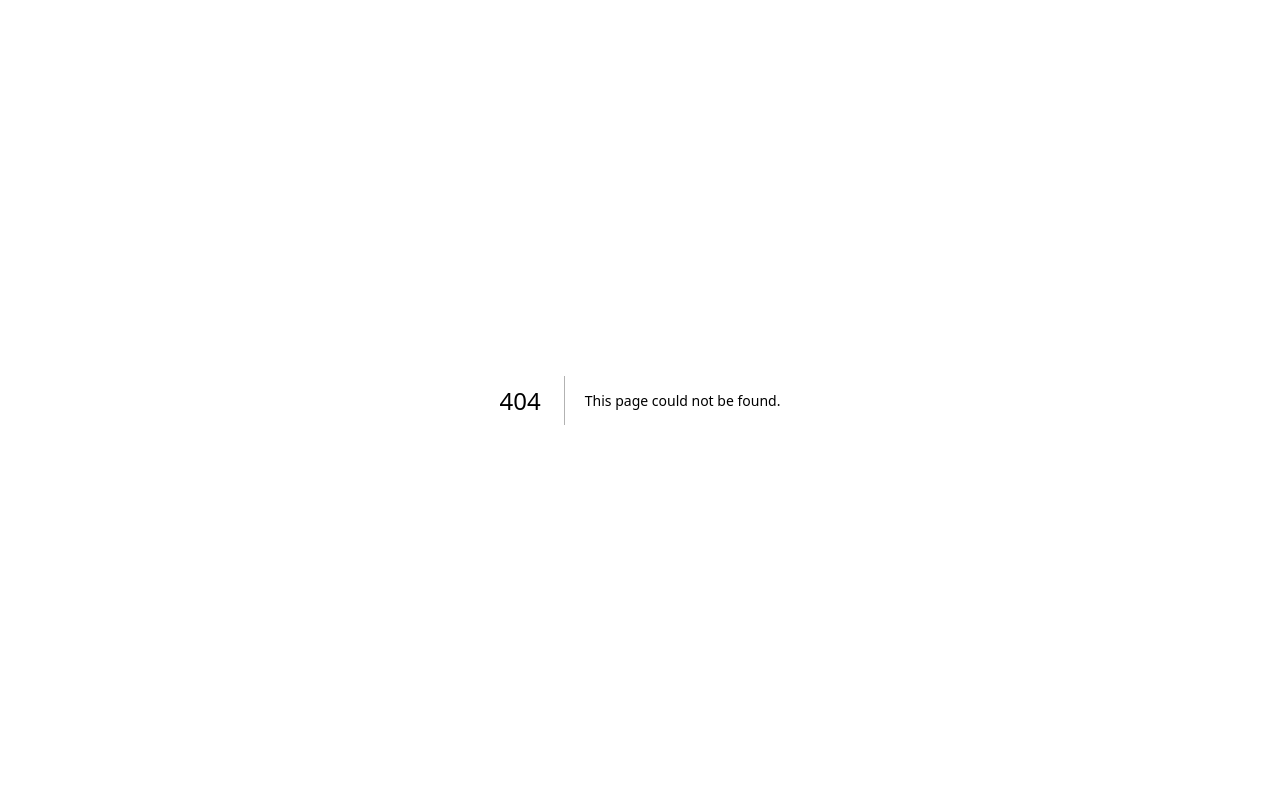
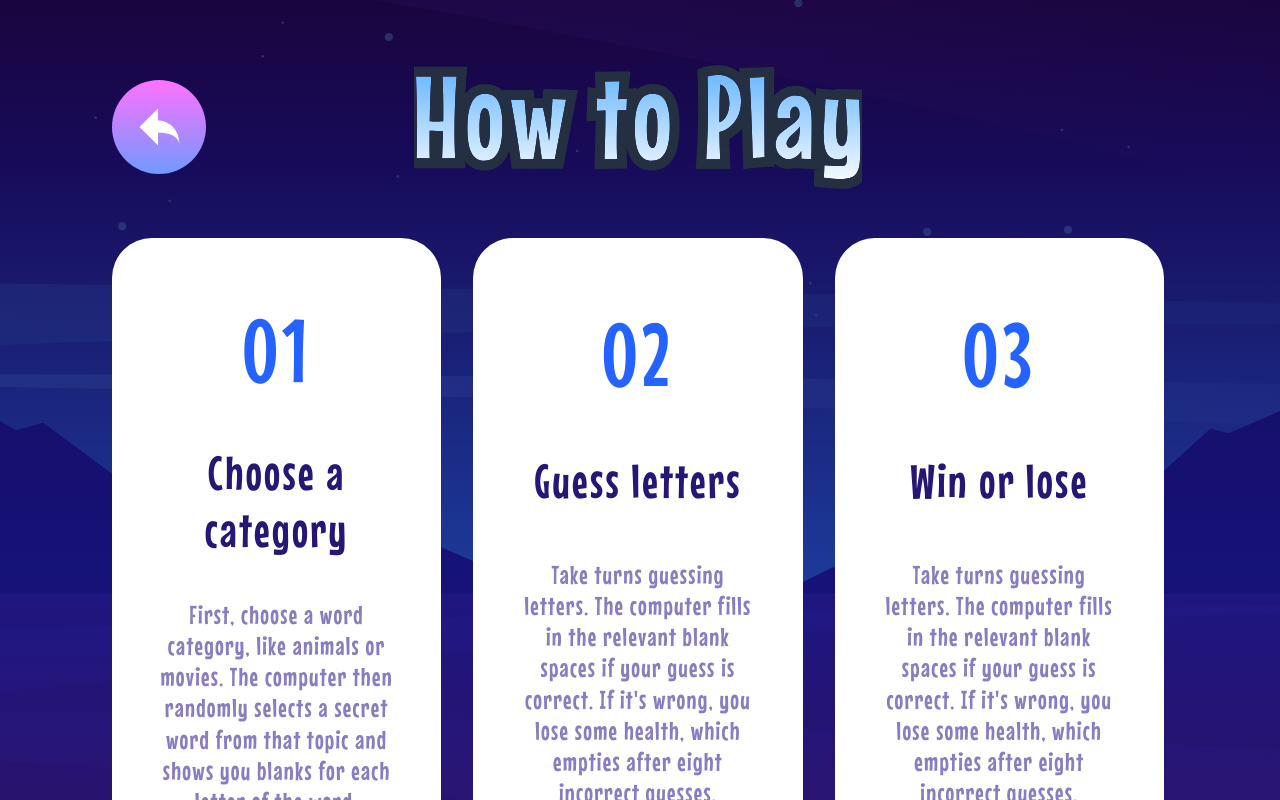
Before and after one commit to tryea/frontend-mentor-hangman-game, a Next.js app: page /how-to-play in a window 1280 px wide. Before the commit this address had no page. Built offline with nearby package versions, Linux system fonts and the light colour scheme.

Commit message:
how-to-play page

```diff
--- /dev/null
+++ b/src/app/how-to-play/page.tsx
@@ -0,0 +1,79 @@
+import Image from "next/image";
+import Link from "next/link";
+
+export default function HowToPlayPage() {
+  const instructions = [
+    {
+      number: "01",
+      name: "Choose a category",
+      content:
+        "First, choose a word category, like animals or movies. The computer then randomly selects a secret word from that topic and shows you blanks for each letter of the word.",
+    },
+    {
+      number: "02",
+      name: "Guess letters",
+      content:
+        "Take turns guessing letters. The computer fills in the relevant blank spaces if your guess is correct. If it's wrong, you lose some health, which empties after eight incorrect guesses.",
+    },
+    {
+      number: "03",
+      name: "Win or lose",
+      content:
+        "Take turns guessing letters. The computer fills in the relevant blank spaces if your guess is correct. If it's wrong, you lose some health, which empties after eight incorrect guesses.",
+    },
+  ];
+  return (
+    <main className="flex min-h-dvh flex-col flex-1 max-h-dvh overflow-hidden overscroll-none bg-cover bg-no-repeat bg-center bg-main-image-mobile sm:bg-main-image-tablet lg:bg-main-image-desktop">
+      <div className="z-10 w-full h-full absolute left-0 top-0 bg-how-to-overlay-gradient opacity-75" />
+      <div className="z-30 flex flex-col flex-1 overflow-scroll overscroll-contain px-[25px] sm:pl-[40px] sm:pr-[48px] lg:pl-[112px] lg:pr-[116px] scrollbar-none">
+        <div className="relative w-full h-[58px] sm:h-[125px] lg:h-[163px] flex flex-row mt-[32px] sm:mt-[61px] lg:mt-[80px] justify-between items-center">
+          <button
+            type="button"
+            className="bg-pink-gradient w-[40px] h-[40px] sm:w-[64px] sm:h-[64px] lg:w-[94px] lg:h-[94px] rounded-full flex items-center justify-center"
+          >
+            <Link
+              href={"/"}
+              className="relative w-[18px] h-[18px] sm:w-[28px] sm:h-[28px] lg:w-[41px] lg:h-[38px]"
+            >
+              <Image src={"/images/icon-back.svg"} fill alt="back-icon" />
+            </Link>
+          </button>
+          <div className="w-[185px] h-[58px] sm:w-[343px] sm:h-[125px] lg:w-[448px] lg:h-[163px] relative sm:absolute sm:top-1/2 sm:left-1/2 sm:-translate-x-1/2 sm:-translate-y-1/2">
+            <Image src={"/images/HowtoPlay.svg"} fill alt="How to play text" />
+          </div>
+        </div>
+
+        <div className="mt-[79px] mb-[59px] lg:mt-[64px] lg:mb-[167px] flex flex-col gap-6 sm:mt-[100px] sm:mb-[98px] sm:gap-8 lg:flex-row ">
+          {instructions.map(({ number, name, content }) => {
+            return (
+              <div
+                key={number}
+                className="w-full p-8 sm:p-10 lg:px-12 lg:py-[60px] bg-white rounded-[20px] lg:rounded-[40px] instruction-card-grid sm:instruction-card-grid-tablet lg:instruction-card-grid-desktop"
+              >
+                <div
+                  style={{ gridArea: "number" }}
+                  className="sm:flex sm:justify-center sm:items-center"
+                >
+                  <p className="text-blue text-[24px] leading-[1.2] tracking-[0.05em] sm:text-[88px] ">
+                    {number}
+                  </p>
+                </div>
+
+                <div style={{ gridArea: "name" }}>
+                  <p className="text-dark_navy text-[24px] leading-[1.2] tracking-[0.05em] sm:text-[40px] lg:text-heading-m lg:text-center">
+                    {name}
+                  </p>
+                </div>
+                <div style={{ gridArea: "content" }}>
+                  <p className=" text-ube text-[16px] leading-[1.2] tracking-[0.05em] sm:text-[20px] lg:text-center lg:text-body">
+                    {content}
+                  </p>
+                </div>
+              </div>
+            );
+          })}
+        </div>
+      </div>
+    </main>
+  );
+}
--- a/src/app/page.tsx
+++ b/src/app/page.tsx
@@ -1,4 +1,5 @@
 import Image from "next/image";
+import Link from "next/link";
 
 export default function Home() {
   return (
@@ -10,7 +11,7 @@ export default function Home() {
 
         <button
           type="button"
-          className="bg-main-play-gradient w-[160px] h-[160px] sm:w-[200px] sm:h-[200px] shadow-main_play_shadow rounded-full flex items-center justify-center"
+          className="bg-pink-gradient w-[160px] h-[160px] sm:w-[200px] sm:h-[200px] shadow-main_play_shadow rounded-full flex items-center justify-center"
         >
           <div className="relative w-[55px] h-[55px] sm:w-[66px] sm:h-[66px] flex items-center justify-center">
             <Image src={`/images/icon-play.svg`} fill alt="play-icon" />
@@ -21,7 +22,7 @@ export default function Home() {
           type="button"
           className="mt-[57px] bg-blue w-full h-[62px] flex items-center justify-center rounded-full text-white text-heading-s shadow-main_how_to_shadow"
         >
-          HOW TO PLAY
+          <Link href={"/how-to-play"}>HOW TO PLAY</Link>
         </button>
       </div>
     </main>
--- a/tailwind.config.ts
+++ b/tailwind.config.ts
@@ -11,6 +11,8 @@ const config: Config = {
     extend: {
       colors: {
         blue: "#2463FF",
+        dark_navy: "#261676",
+        ube: "#887DC0",
       },
       boxShadow: {
         main_box_shadow:
@@ -29,12 +31,15 @@ const config: Config = {
         "main-image-desktop": `url("/images/background-desktop.svg")`,
         "gradient-1":
           "linear-gradient(to bottom, #344ABA 0%, rgba(0, 20, 121, 0.83) 100% )",
-        "main-play-gradient":
+        "pink-gradient":
           "linear-gradient(to bottom, #FE71FE 0%, #7199FF 100% )",
+        "how-to-overlay-gradient":
+          "linear-gradient(to bottom, #1A043A 0%, #151278 70%, #2B1677 100% )",
       },
     },
   },
   plugins: [
+    require("tailwind-scrollbar"),
     plugin(function ({ addBase, addComponents, addUtilities, theme }) {
       addUtilities({
         ".text-heading-s": {
@@ -43,6 +48,68 @@ const config: Config = {
           fontWeight: theme("fontWeight.normal"),
           letterSpacing: "0.05em",
         },
+
+        ".text-heading-m": {
+          fontSize: "48px",
+          lineHeight: "1.2",
+          fontWeight: theme("fontWeight.normal"),
+          letterSpacing: "0.05em",
+        },
+
+        ".text-heading-l": {
+          fontSize: "88px",
+          lineHeight: "1.2",
+          fontWeight: theme("fontWeight.normal"),
+          letterSpacing: "0.05em",
+        },
+
+        ".text-heading-xl": {
+          fontSize: "136px",
+          lineHeight: "1.2",
+          fontWeight: theme("fontWeight.normal"),
+          letterSpacing: "0.05em",
+        },
+
+        ".text-body": {
+          fontSize: "26px",
+          lineHeight: "1.2",
+          fontWeight: theme("fontWeight.normal"),
+          letterSpacing: "0.05em",
+        },
+
+        ".text-gradient-with-stroke": {
+          "-webkit-text-stroke-width": "2px",
+          "-webkit-text-stroke-color": "#243041",
+          "-webkit-background-clip": "text",
+          backgroundClip: "text",
+          backgroundImage:
+            "linear-gradient(to bottom, #67B6FF 0%, #FFFFFF 100%)",
+          color: "transparent",
+          fill: "transparent",
+          "paint-order": "stroke fill",
+        },
+
+        ".instruction-card-grid": {
+          display: "grid",
+          "grid-template-areas": `"number name" "content content"`,
+          "grid-template-columns": "min-content auto",
+          "grid-template-rows": "auto",
+          "grid-gap": "16px",
+        },
+
+        ".instruction-card-grid-tablet": {
+          "grid-template-areas": `"number name" "number content"`,
+          "grid-template-columns": "min-content auto",
+          "grid-column-gap": "40px",
+          "grid-row-gap": "16px",
+        },
+        ".instruction-card-grid-desktop": {
+          "grid-template-areas": `"number" "name" "content"`,
+          "grid-template-columns": "auto",
+          "grid-template-rows": "auto",
+          "grid-column-gap": "40px",
+          "grid-row-gap": "40px",
+        },
       });
     }),
   ],
```
Also changed, not shown: package.json (+5 -4 lines), public/images/HowtoPlay.svg (added), 1 other file (tests, documents, lock files or other folders).
